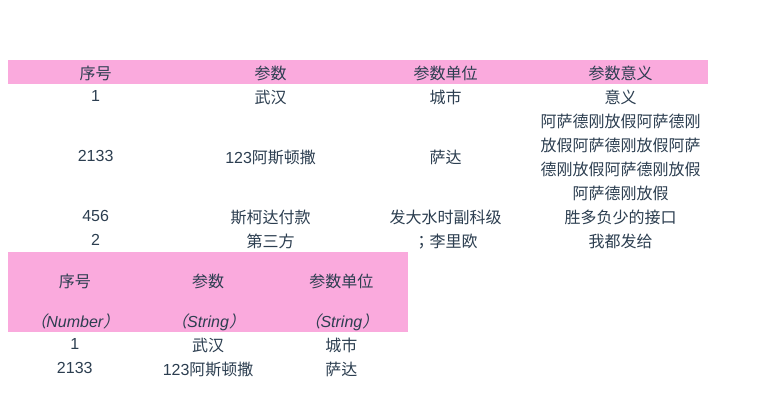
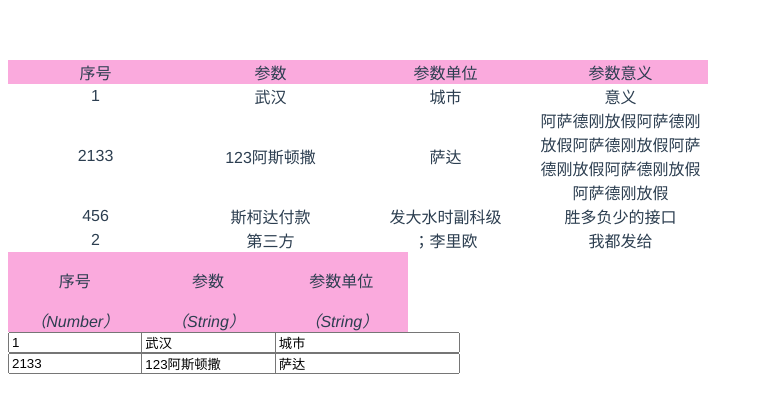
Before and after one commit to fengshenLu/vue3.0-webpack4.0, a Vue app: page /table in a window 1280 px wide. Shown: the top 416 px of the page, without its empty margins (0-763 px from the left). Built offline with nearby package versions, Linux system fonts and the light colour scheme.

Commit message:
自制表格-初步插槽

```diff
--- a/src/views/mytable/table.vue
+++ b/src/views/mytable/table.vue
@@ -15,7 +15,7 @@
                 <p >{{slotProps.lable}}</p><i>{{slotProps.lable === '序号' ? '（Number）' : '（String）'}}</i>
             </template>
             <template  v-slot:col="slotProps1">
-                <span >{{slotProps1.row[slotProps1.columns]}}</span>
+                <input v-model="slotProps1.row[slotProps1.columns]"/>
             </template>
         </tableSlot>
     </div>
```
